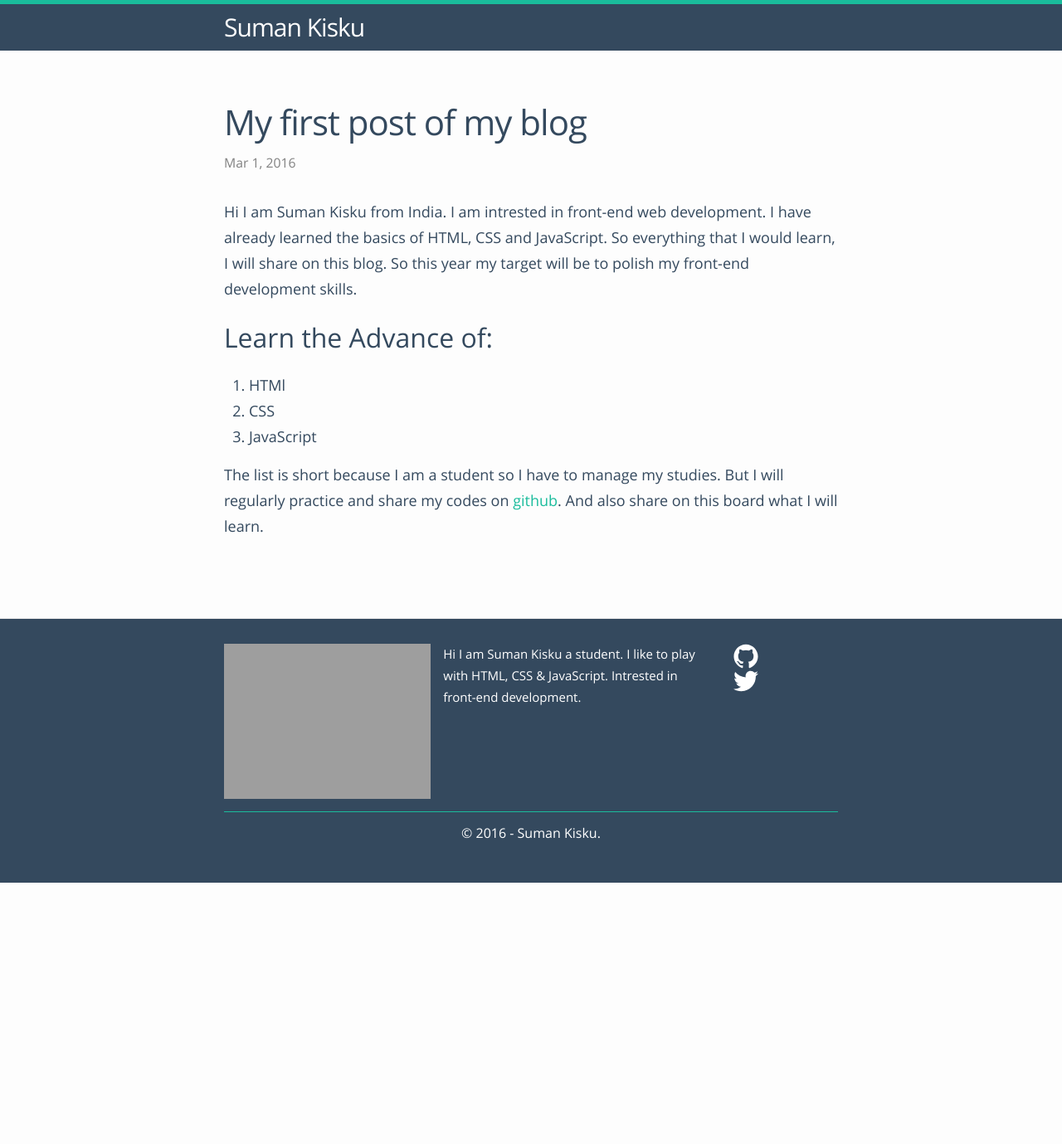
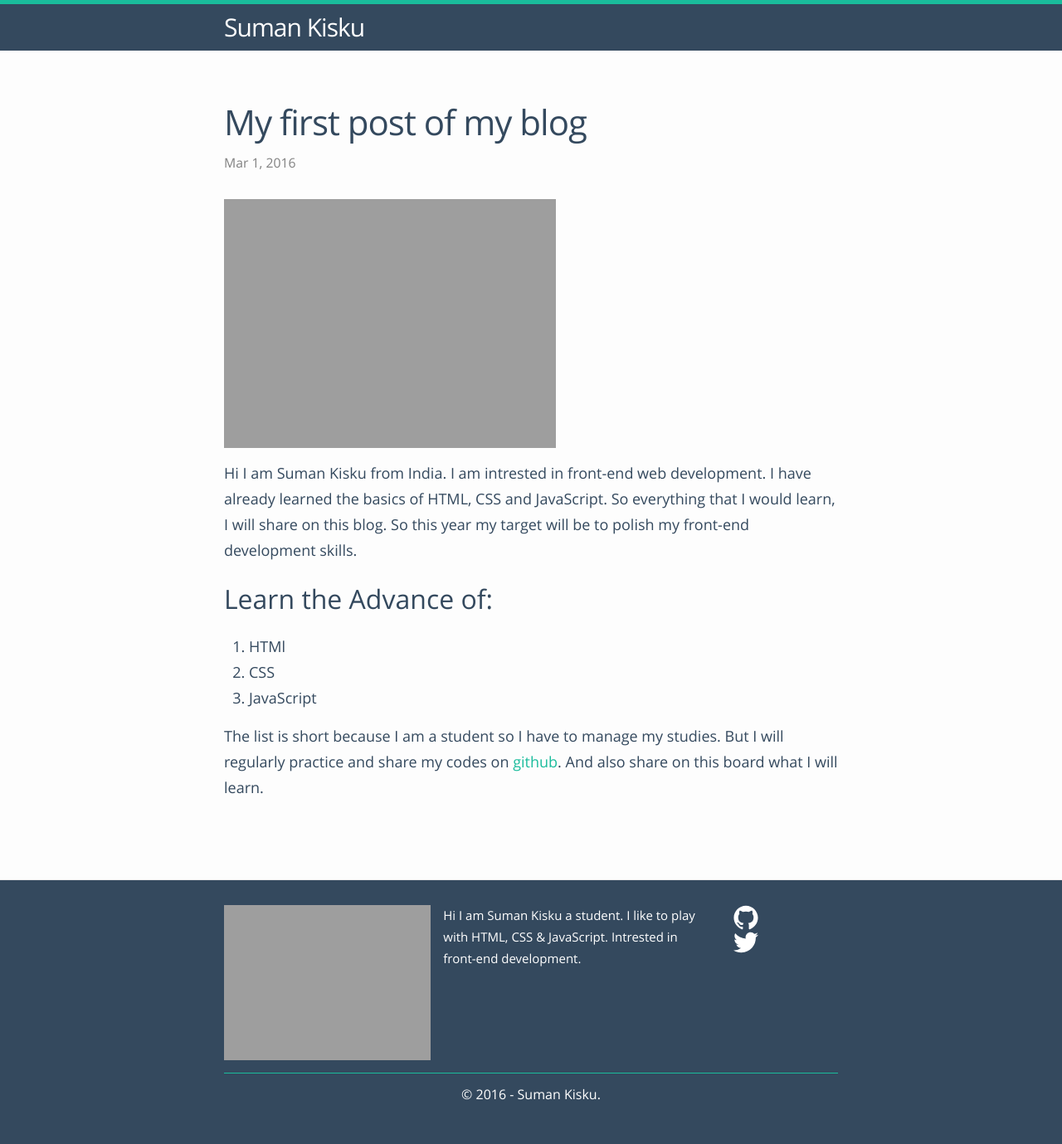
Before and after one commit to SumanKisku/sumankisku.github.io, a Jekyll site: the page built from _posts/2016-03-01-my-first-post.md, in a window 1280 px wide. Shown: the whole page at 83% size. Built offline with Jekyll 4.4.1, drawn with Linux system fonts in a browser that asks for light colours; before the commit the page ends 1064 px from its top, so only the background shows below that.

Commit message:
Add image to a post

```diff
--- a/_layouts/post.html
+++ b/_layouts/post.html
@@ -9,6 +9,9 @@ layout: default
   </header>
 
   <div class="post-content" itemprop="articleBody">
+
+   <img class="post-image" src="{{ site.url }}/{{ page.image }})" alt="{{ page.imgalt }}">
+
     {{ content }}
   </div>
 
```
